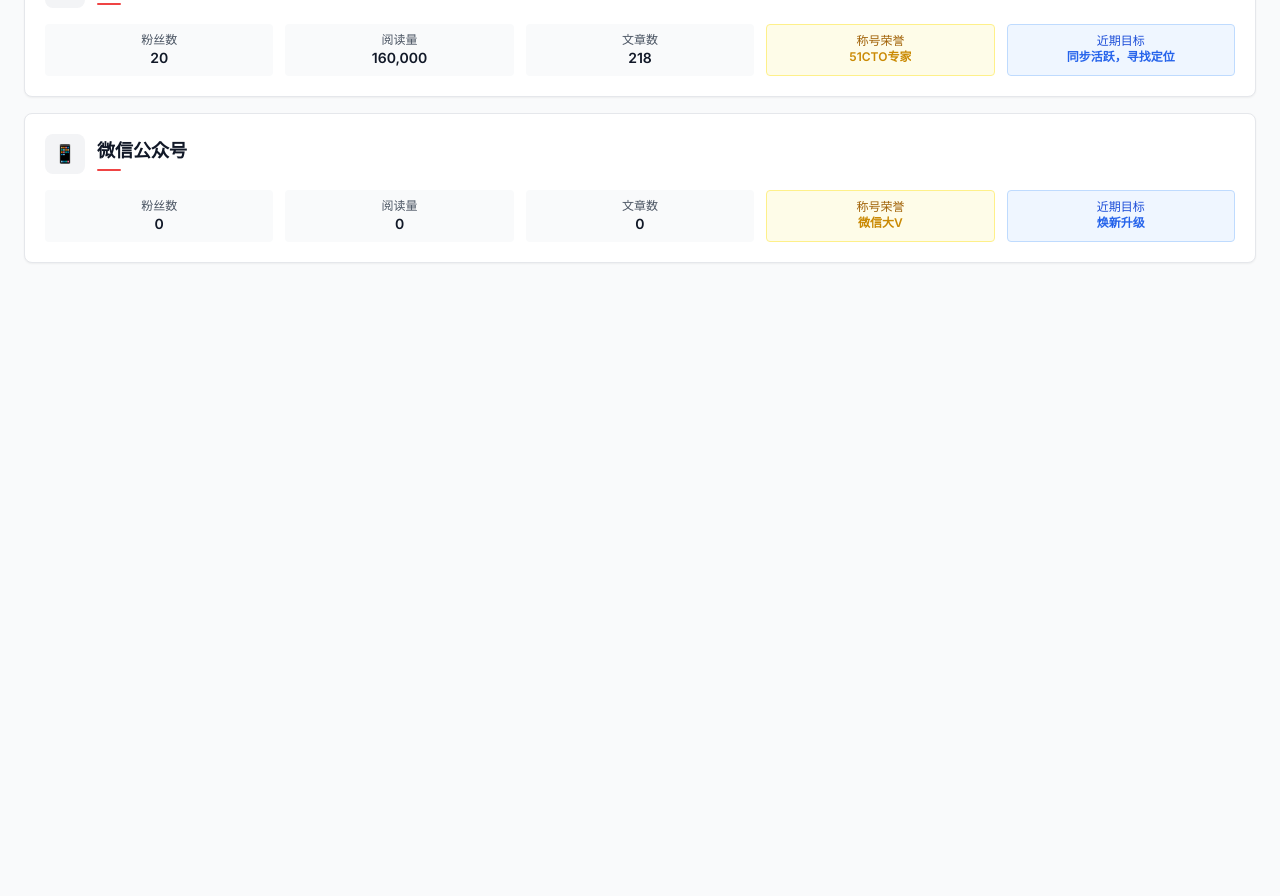
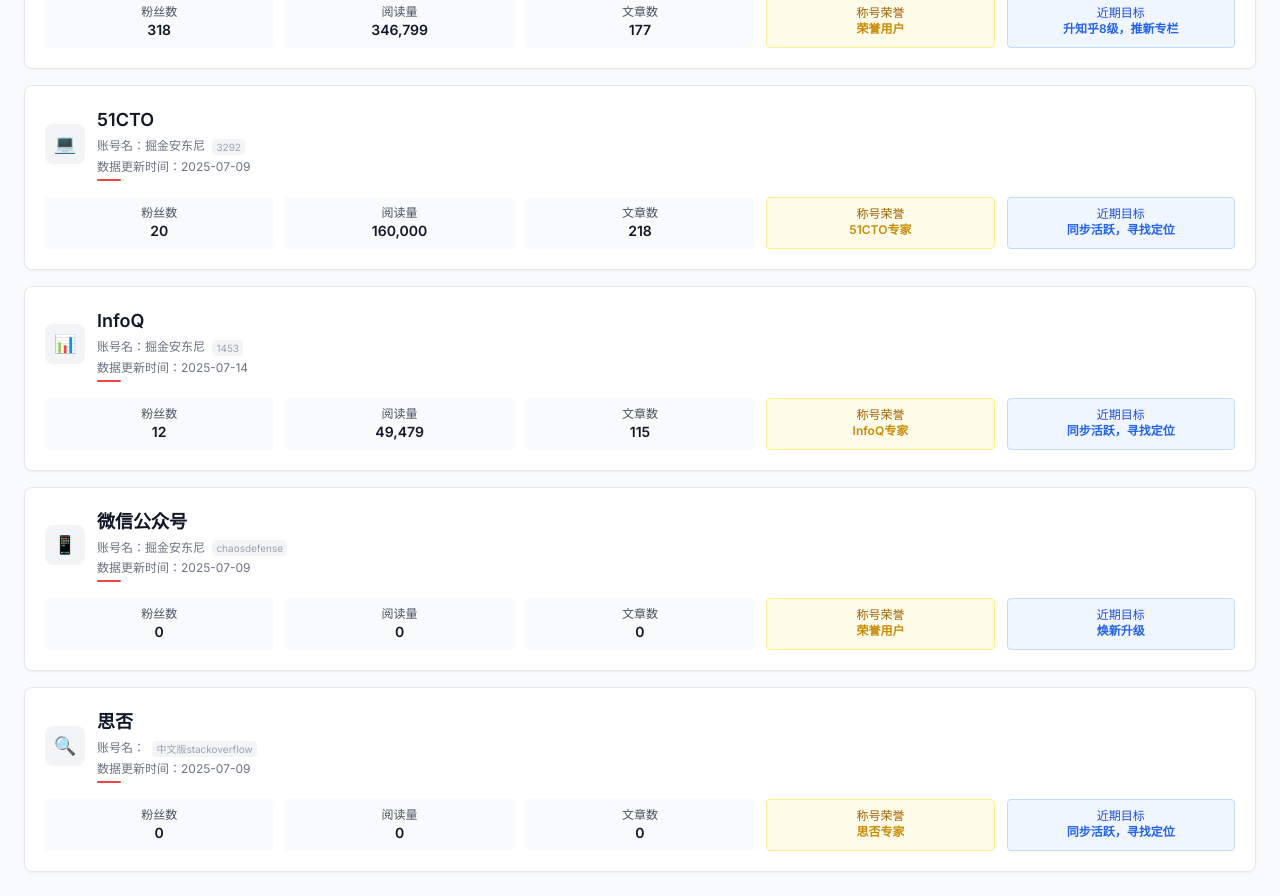
Before and after one commit to TUARAN/csdn-fans-tracker, a Vue app: page /dashboard in a window 1280 px wide. Shown: the part 1100-1996 px from the top of the page. Before the commit the page ends 1387 px from the top, so only its background shows below. Built offline with nearby package versions, Linux system fonts and the light colour scheme.

Commit message:
feat: 数据面板内容和样式多平台优化，更新各平台数据、账号名、编号、标签、favicon 等

```diff
--- a/src/stores/fans.ts
+++ b/src/stores/fans.ts
@@ -52,7 +52,9 @@
       toutiao: getStatsForCommunity('toutiao'),
       zhihu: getStatsForCommunity('zhihu'),
       _51cto: getStatsForCommunity('_51cto'),
-      wechat: getStatsForCommunity('wechat')
+      wechat: getStatsForCommunity('wechat'),
+      segmentfault: getStatsForCommunity('segmentfault'),
+      infoq: getStatsForCommunity('infoq')
     }
   })
 
@@ -156,13 +158,13 @@
 
     // CSDN数据
     const csdnData: FanData = {
-      date: today,
+      date: '2025-07-14',
       community: 'csdn',
-      fansCount: 16,
-      readCount: 1477,
-      articleCount: 4,
-      dailyFansGrowth: 50,
-      dailyReadGrowth: 1477
+      fansCount: 84,
+      readCount: 12573,
+      articleCount: 4, // 如需调整请补充
+      dailyFansGrowth: 17,
+      dailyReadGrowth: 3047
     }
 
     // 掘金数据（最新）
@@ -207,7 +209,30 @@
       dailyFansGrowth: 10,
       dailyReadGrowth: 0
     }
-    fanDataList.value.push(csdnData, juejinData, zhihuData, toutiaoData, _51ctoData)
+
+    // 思否数据
+    const segmentfaultData: FanData = {
+      date: today,
+      community: 'segmentfault',
+      fansCount: 0,
+      readCount: 0,
+      articleCount: 0,
+      dailyFansGrowth: 0,
+      dailyReadGrowth: 0
+    }
+
+    // InfoQ数据
+    const infoqData: FanData = {
+      date: '2025-07-14',
+      community: 'infoq',
+      fansCount: 12,
+      readCount: 49479,
+      articleCount: 115,
+      dailyFansGrowth: 3,
+      dailyReadGrowth: 0
+    }
+
+    fanDataList.value.push(csdnData, juejinData, zhihuData, toutiaoData, _51ctoData, segmentfaultData, infoqData)
   } else {
     // 检查现有数据是否包含community字段，如果没有则添加
     const needsUpdate = fanDataList.value.some(data => !('community' in data))
--- a/src/types/index.ts
+++ b/src/types/index.ts
@@ -16,7 +16,7 @@
 }
 
 // 社区类型
-export type CommunityType = 'csdn' | 'juejin' | 'toutiao' | 'zhihu' | '_51cto' | 'wechat'
+export type CommunityType = 'csdn' | 'juejin' | 'toutiao' | 'zhihu' | '_51cto' | 'wechat' | 'segmentfault' | 'infoq'
 
 // 粉丝数据
 export interface FanData {
@@ -56,6 +56,8 @@
   zhihu: Stats
   _51cto: Stats
   wechat: Stats
+  segmentfault: Stats
+  infoq: Stats
 }
 
 // 图表数据
--- a/src/views/DashboardView.vue
+++ b/src/views/DashboardView.vue
@@ -10,7 +10,9 @@
   { key: 'toutiao', name: '头条', color: 'black', icon: '📰' },
   { key: 'zhihu', name: '知乎', color: 'black', icon: '🤔' },
   { key: '_51cto', name: '51CTO', color: 'black', icon: '💻' },
-  { key: 'wechat', name: '微信公众号', color: 'black', icon: '📱' }
+  { key: 'infoq', name: 'InfoQ', color: 'black', icon: '📊' },
+  { key: 'wechat', name: '微信公众号', color: 'black', icon: '📱' },
+  { key: 'segmentfault', name: '思否', color: 'black', icon: '🔍' }
 ]
 
 // 总计面板数据
@@ -101,6 +103,18 @@
                 </div>
                 <div>
                   <h3 class="text-lg font-semibold text-gray-900">{{ p.name }}</h3>
+                  <div class="flex flex-wrap items-center gap-2 mt-1">
+                    <span v-if="['csdn','juejin','toutiao','_51cto'].includes(p.key)" class="text-xs text-gray-500">账号名：掘金安东尼 <span class='ml-1 px-1 py-0.5 rounded bg-gray-100 text-[10px] text-gray-400 align-middle'>3292</span></span>
+                    <span v-else-if="p.key === 'infoq'" class="text-xs text-gray-500">账号名：掘金安东尼 <span class='ml-1 px-1 py-0.5 rounded bg-gray-100 text-[10px] text-gray-400 align-middle'>1453</span></span>
+                    <span v-else-if="p.key === 'zhihu'" class="text-xs text-gray-500">账号名：三十而立方</span>
+                    <span v-else-if="p.key === 'wechat'" class="text-xs text-gray-500">账号名：掘金安东尼 <span class='ml-1 px-1 py-0.5 rounded bg-gray-100 text-[10px] text-gray-400 align-middle'>chaosdefense</span></span>
+                    <span v-else-if="p.key === 'segmentfault'" class="text-xs text-gray-500">账号名：
+                      <span class='ml-1 px-1 py-0.5 rounded bg-gray-100 text-[10px] text-gray-400 align-middle'>中文版stackoverflow</span>
+                    </span>
+                  </div>
+                  <div class="text-xs text-gray-500 mt-1">
+                    数据更新时间：{{ p.key === 'infoq' ? '2025-07-14' : '2025-07-09' }}
+                  </div>
                   <div class="w-6 h-0.5 bg-red-500 rounded-full mt-1"></div>
                 </div>
               </div>
@@ -125,9 +139,10 @@
                   p.key === 'csdn' ? 'CSDN专家' :
                   p.key === 'juejin' ? '掘金7级' :
                   p.key === 'toutiao' ? '头条创作者' :
-                  p.key === 'zhihu' ? 'Lv7 三十而立方' :
                   p.key === '_51cto' ? '51CTO专家' :
-                  p.key === 'wechat' ? '微信大V' : '荣誉用户'
+                  p.key === 'wechat' ? '荣誉用户' :
+                  p.key === 'segmentfault' ? '思否专家' :
+                  p.key === 'infoq' ? 'InfoQ专家' : '荣誉用户'
                 }}</span>
               </div>
               <div class="flex flex-col items-center p-2 bg-blue-50 rounded border border-blue-200 text-xs min-w-0">
@@ -138,7 +153,9 @@
                   p.key === 'toutiao' ? '同步活跃，寻找定位' :
                   p.key === '_51cto' ? '同步活跃，寻找定位' :
                   p.key === 'zhihu' ? '升知乎8级，推新专栏' :
-                  p.key === 'wechat' ? '焕新升级' : ''
+                  p.key === 'wechat' ? '焕新升级' :
+                  p.key === 'segmentfault' ? '同步活跃，寻找定位' :
+                  p.key === 'infoq' ? '同步活跃，寻找定位' : ''
                 }}</span>
               </div>
             </div>
```
Also changed, not shown: 1 other file (tests, documents, lock files or other folders).
